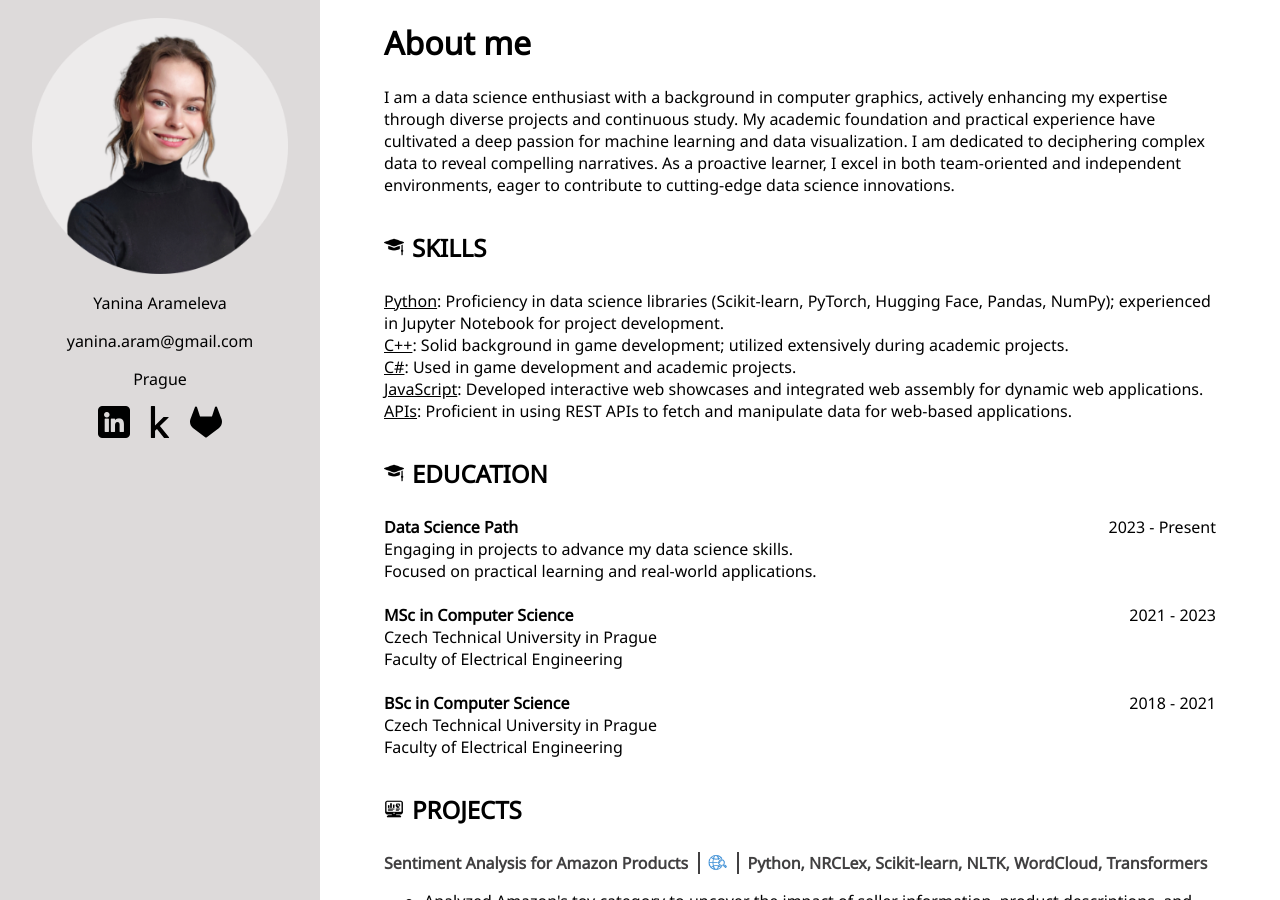
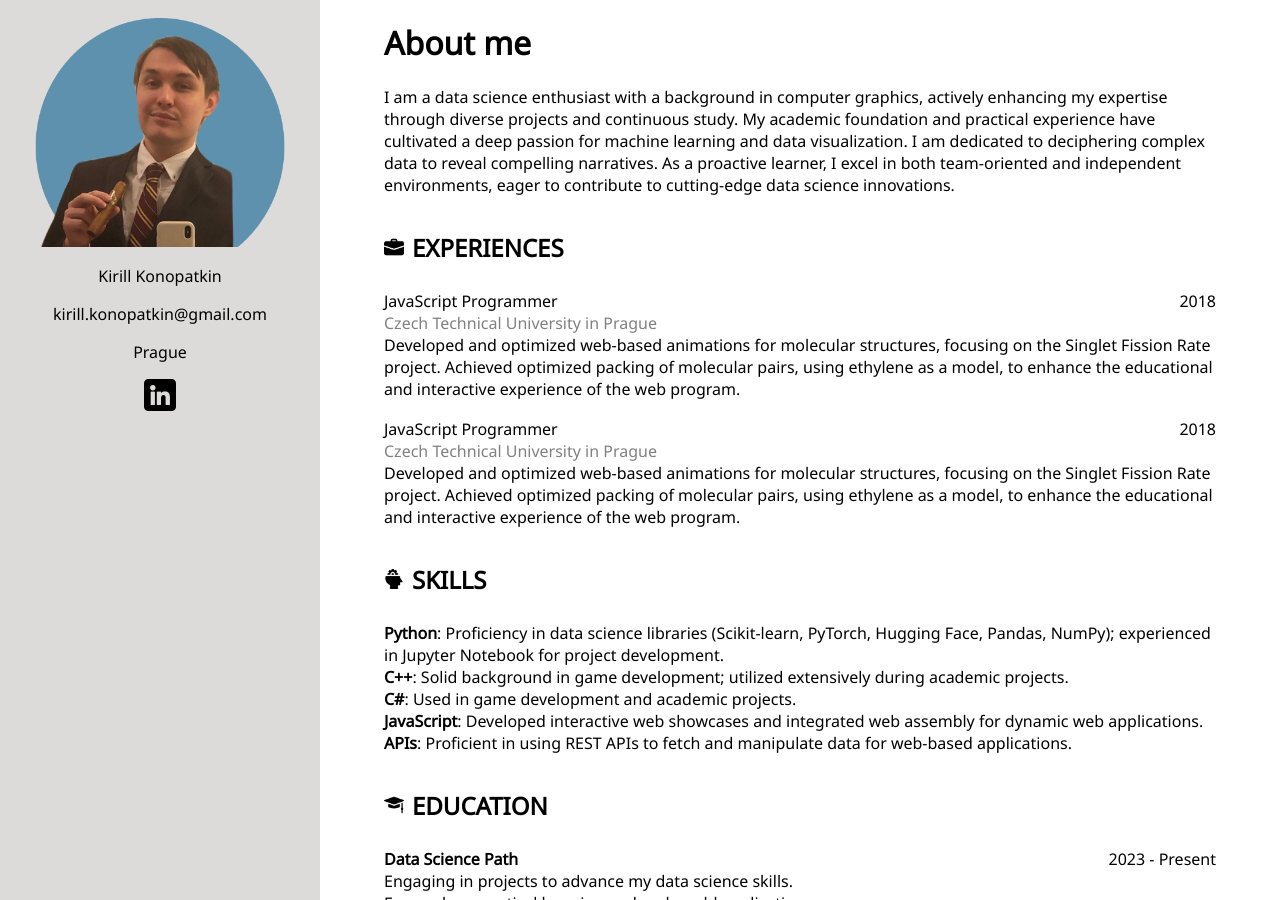
Before and after one commit to lemirkison/Portfolio, a Jekyll site: the page built from index.html, in a window 1280 px wide and 900 px high. Built offline with Jekyll 4.4.1, drawn with Linux system fonts in a browser that asks for light colours; some web fonts are replaced; some of the changed text lies outside the part shown.

Commit message:
initial commit

```diff
--- a/_config.yml
+++ b/_config.yml
@@ -27,7 +27,7 @@ description: >- # this means to ignore newlines until "baseurl:"
 baseurl: "/Portfolio" # the subpath of your site, e.g. /blog
 url: "" # the base hostname & protocol for your site, e.g. http://example.com
 twitter_username:
-github_username:  Lenalee
+github_username:  lemirkison
 
 # Build settings
 theme: minima
--- a/_includes/projectDesc.html
+++ b/_includes/projectDesc.html
@@ -5,7 +5,7 @@
     <div style="margin: 0 10px; align-self: stretch; position: relative;">
       <span style="position: absolute; left: 0; top: 0; bottom: 0; border-left: 2px solid #414041; content: ''; display: block;"></span>
     </div>
-    <a href="{{ include.source }}" style="display: flex; align-items: center;">
+    <a class="projectlink" href="{{ include.source }}" style="display: flex; align-items: center;">
       <img style="height: 1.2em; vertical-align: middle;" src="{{ site.baseurl }}/assets/images/source4.png">
     </a>
     <div style="margin: 0 10px; align-self: stretch; position: relative;">
--- a/_includes/sidebar.html
+++ b/_includes/sidebar.html
@@ -5,24 +5,16 @@
     <a href="{{ site.baseurl }}/">
         <img src="{{ site.baseurl }}/assets/images/profile.png" alt="My Picture" class="profile-image">
     </a>
-    <p class="nameMail">Yanina Arameleva</p>
-    <p class="nameMail">yanina.aram@gmail.com</p>
+    <p class="nameMail">Kirill Konopatkin</p>
+    <p class="nameMail">kirill.konopatkin@gmail.com</p>
     <p class="nameMail">Prague</p>
 
 
     <div class="sidebar-icons">
-        <a href="https://www.linkedin.com/in/yanina-arameleva-52a23514b/" target="_blank">
+        <a href="https://www.linkedin.com/in/kirill-konopatkin-a09091a7/" target="_blank">
             <img src="{{ site.baseurl }}/assets/images/linkedin.png" alt="GitLab">
         </a>
-        <a href="https://www.kaggle.com/lachimolalala" target="_blank">
-            <img src="{{ site.baseurl }}/assets/images/kaggle.svg" alt="Kaggle">
-        </a>
-        <!-- <a href="https://github.com/Lenalee" target="_blank">
-            <img src="{{ site.baseurl }}/assets/images/github.svg" alt="GitHub">
-        </a> -->
-        <a href="https://gitlab.com/yanina.aram" target="_blank">
-            <img src="{{ site.baseurl }}/assets/images/gitlab.svg" alt="GitLab">
-        </a>
+
 
 
     </div>
--- a/_layouts/default.html
+++ b/_layouts/default.html
@@ -8,9 +8,10 @@
     <link href="https://fonts.googleapis.com/css2?family=Noto+Sans:ital@0;1&family=Reddit+Mono:wght@200..900&family=Roboto+Condensed:ital,wght@0,351;1,351&display=swap" rel="stylesheet">
     <link rel="stylesheet" href="https://cdnjs.cloudflare.com/ajax/libs/font-awesome/5.15.3/css/all.min.css">
 
-    <link rel="stylesheet" href="{{ site.baseurl }}/assets/css/style.css">
     <link rel="stylesheet" href="{{ site.baseurl }}/assets/css/sidebar.css">
     <link rel="stylesheet" href="{{ site.baseurl }}/assets/css/styleProject.css">
+    <link rel="stylesheet" href="{{ site.baseurl }}/assets/css/style.css">
+
     <meta name="viewport" content="width=device-width, initial-scale=1">
     <script src="{{ site.baseurl }}/assets/js/script.js"></script>
 
--- a/assets/css/style.css
+++ b/assets/css/style.css
@@ -45,7 +45,12 @@ body {
     margin-bottom: 2vh;
 
 }
-
+.jobplace{
+    margin-bottom: 2vh;
+}
+.projectlink:hover {
+    border-bottom: 2px solid #4192D8; /* Specify the style as 'solid' */
+}
 
 @media (max-width: 768px) { /* small screen */
     .content {
@@ -57,3 +62,43 @@ body {
         width: 70vw;
     }
 }
+
+@media print {
+    .sidebar{
+        width: 20vw;
+        height: 400px;
+        float: left;
+        margin-right: 20px;
+        position: absolute;
+        left: 5vw;
+    }
+    .content{
+        margin-left: 5vw;
+        width: auto;
+        overflow: hidden;
+        text-align: justify;
+        clear: both;
+    }
+
+    .header{
+        margin-top: 1vh;
+        margin-bottom: 0.5vh;
+
+    }
+    .aboutme{
+        margin: 1vh;
+    }
+    .mainPage{
+        margin-bottom: 2vh;
+        padding-bottom: 2vh;
+
+    }
+    .clear {
+        clear: both;
+    }
+    .startdiv {
+        width: 65vw;
+        margin-left: 23vw;
+        margin-bottom: 2vh;
+    }
+}
--- a/index.html
+++ b/index.html
@@ -5,23 +5,52 @@ permalink: /
 ---
 <div class="mainPage">
 
+    <div class="startdiv">
     <h1>About me</h1>
 
     <div >
     I am a data science enthusiast with a background in computer graphics, actively enhancing my expertise through diverse projects and continuous study. My academic foundation and practical experience have cultivated a deep passion for machine learning and data visualization. I am dedicated to deciphering complex data to reveal compelling narratives. As a proactive learner, I excel in both team-oriented and independent environments, eager to contribute to cutting-edge data science innovations.
     </div>
+
     <div class="header">
-        <img height="20" style="margin: 0;" src="{{ site.baseurl }}/assets/images/edu.png">
+        <img height="20" style="margin: 0;" src="{{ site.baseurl }}/assets/images/job.png">
+        <h2 style="margin: 0.5rem;" >EXPERIENCES</h2>
+    </div>
+
+    <div class="jobplace">
+    <div style="display: flex; justify-content: space-between;">
+        <div>JavaScript Programmer</div>
+        <div>2018</div>
+    </div>
+    <div style="color:gray;"> Czech Technical University in Prague </div>
+        Developed and optimized web-based animations for molecular structures, focusing on the Singlet Fission Rate project. Achieved optimized packing of molecular pairs, using ethylene as a model, to enhance the educational and interactive experience of the web program.
+    </div>
+
+    <div class="jobplace">
+        <div style="display: flex; justify-content: space-between;">
+            <div>JavaScript Programmer</div>
+            <div>2018</div>
+        </div>
+        <div style="color:gray;"> Czech Technical University in Prague </div>
+            Developed and optimized web-based animations for molecular structures, focusing on the Singlet Fission Rate project. Achieved optimized packing of molecular pairs, using ethylene as a model, to enhance the educational and interactive experience of the web program.
+    </div>
+
+
+</div>
+    <div class="header">
+        <img height="20" style="margin: 0;" src="{{ site.baseurl }}/assets/images/skill.png">
         <h2 style="margin: 0.5rem;" >SKILLS</h2>
         </div>
 
         <div >
-            <u>Python</u>: Proficiency in data science libraries (Scikit-learn, PyTorch, Hugging Face, Pandas, NumPy); experienced in Jupyter Notebook for project development.
-        <br><u>C++</u>: Solid background in game development; utilized extensively during academic projects.
-        <br><u>C#</u>: Used in game development and academic projects.
-        <br><u>JavaScript</u>: Developed interactive web showcases and integrated web assembly for dynamic web applications.
-        <br><u>APIs</u>: Proficient in using REST APIs to fetch and manipulate data for web-based applications.
-        </div>
+
+        <b>Python</b>: Proficiency in data science libraries (Scikit-learn, PyTorch, Hugging Face, Pandas, NumPy); experienced in Jupyter Notebook for project development.
+        <br><b>C++</b>: Solid background in game development; utilized extensively during academic projects.
+        <br><b>C#</b>: Used in game development and academic projects.
+        <br><b>JavaScript</b>: Developed interactive web showcases and integrated web assembly for dynamic web applications.
+        <br><b>APIs</b>: Proficient in using REST APIs to fetch and manipulate data for web-based applications.
+
+    </div>
 
 
     <div class="header">
@@ -37,6 +66,7 @@ permalink: /
         Engaging in projects to advance my data science skills.
         <br>Focused on practical learning and real-world applications.
     </div>
+
     </br>
     <div style="display: flex; justify-content: space-between;">
         <div style="font-weight: bold;">MSc in Computer Science</div>
@@ -112,17 +142,6 @@ permalink: /
 </ul>
 
 
-    <div class="header">
-        <img height="20" style="margin: 0;" src="{{ site.baseurl }}/assets/images/job.png">
-        <h2 style="margin: 0.5rem;" >EXPERIENCES</h2>
-    </div>
-    <div style="display: flex; justify-content: space-between;">
-        <div>JavaScript Programmer</div>
-        <div>2018</div>
-    </div>
-    <div style="color:gray;"> Czech Technical University in Prague </div>
-
-        Developed and optimized web-based animations for molecular structures, focusing on the Singlet Fission Rate project. Achieved optimized packing of molecular pairs, using ethylene as a model, to enhance the educational and interactive experience of the web program.
 
     <div class="header">
     <img height="20" style="margin: 0;" src="{{ site.baseurl }}/assets/images/cert.png">
```
Also changed, not shown: assets/images/profile.png, assets/images/skill.png (added).
